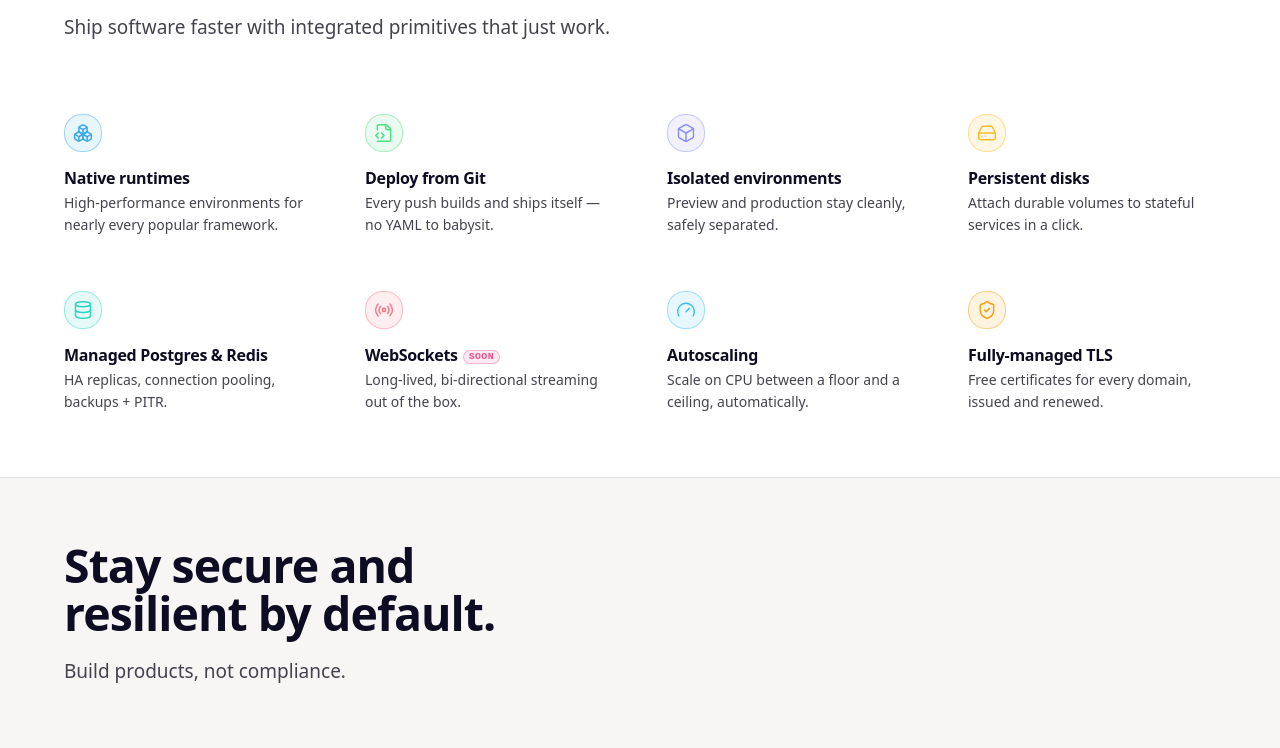
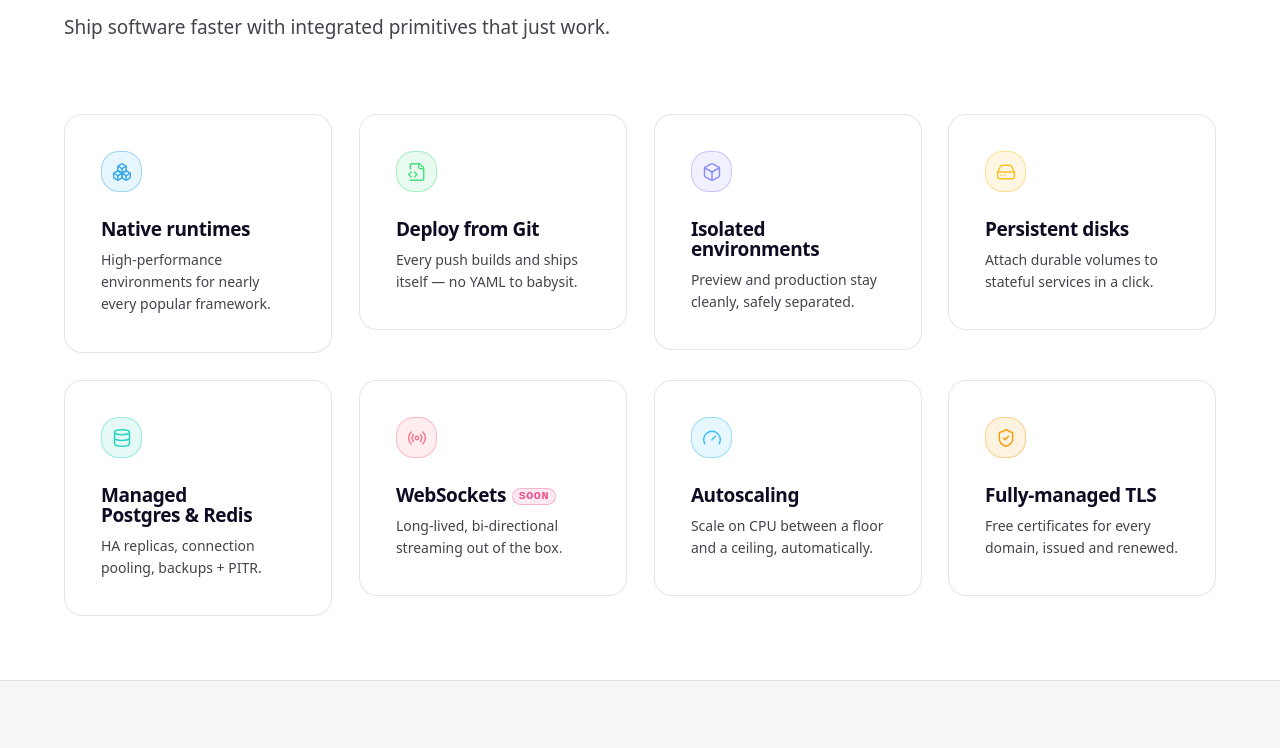
Before and after one commit to ebnsina/uran-web, a SvelteKit app: page / in a window 1280 px wide. Shown: the part 5249-5997 px from the top of the page. Built offline with nearby package versions, Linux system fonts and the light colour scheme; a web font is replaced by a local one.

Commit message:
style: airier, less-dense layout (Dribbble-style breathing room)
Loosen content density while keeping section gaps tight: turn the primitives/
security feature cells into padded, hover-lift cards; enlarge their icon/title
spacing; and give dashboard stat cards and table rows more padding.

```diff
--- a/src/routes/+page.svelte
+++ b/src/routes/+page.svelte
@@ -931,19 +931,32 @@
 	.grid3 {
 		display: grid;
 		grid-template-columns: 1fr;
-		gap: var(--space-xl);
+		gap: var(--space-m);
 		margin-top: var(--space-2xl);
+	}
+	.cell {
+		padding: var(--space-l);
+		background: var(--surface);
+		border: 1px solid var(--border);
+		border-radius: var(--radius-lg);
+		transition:
+			border-color var(--dur-2) var(--ease-out),
+			transform var(--dur-2) var(--ease-out);
+	}
+	.cell:hover {
+		border-color: color-mix(in oklab, var(--accent) 40%, var(--border));
+		transform: translateY(-3px);
 	}
 	.cell-ico {
 		display: inline-grid;
 		place-items: center;
-		width: 2.4rem;
-		height: 2.4rem;
+		width: 2.6rem;
+		height: 2.6rem;
 		border-radius: var(--radius-sm);
 		color: var(--c);
 		border: 1px solid color-mix(in oklab, var(--c) 42%, transparent);
 		background: color-mix(in oklab, var(--c) 12%, transparent);
-		margin-bottom: var(--space-s);
+		margin-bottom: var(--space-m);
 	}
 	.soon {
 		display: inline-block;
@@ -961,8 +974,8 @@
 		border-radius: var(--radius-full);
 	}
 	.cell h3 {
-		font-size: var(--step-0);
-		margin-bottom: var(--space-3xs);
+		font-size: var(--step-1);
+		margin-bottom: var(--space-2xs);
 	}
 	.cell p {
 		color: var(--fg-muted);
--- a/src/routes/app/+page.svelte
+++ b/src/routes/app/+page.svelte
@@ -162,8 +162,8 @@
 	.stat {
 		display: flex;
 		align-items: center;
-		gap: var(--space-s);
-		padding: var(--space-m);
+		gap: var(--space-m);
+		padding: var(--space-l);
 		background: var(--surface);
 		border: 1px solid var(--border);
 		border-radius: var(--radius-md);
@@ -220,7 +220,7 @@
 		grid-template-columns: 2fr 1fr 1fr auto;
 		align-items: center;
 		gap: var(--space-s);
-		padding: var(--space-s) var(--space-m);
+		padding: var(--space-m);
 	}
 	.thead {
 		font-size: var(--step--2);
--- a/src/routes/app/projects/[projectId]/+page.svelte
+++ b/src/routes/app/projects/[projectId]/+page.svelte
@@ -174,7 +174,7 @@
 		grid-template-columns: var(--cols);
 		align-items: center;
 		gap: var(--space-s);
-		padding: var(--space-s) var(--space-m);
+		padding: var(--space-m);
 	}
 	.thead {
 		font-size: var(--step--2);
```
